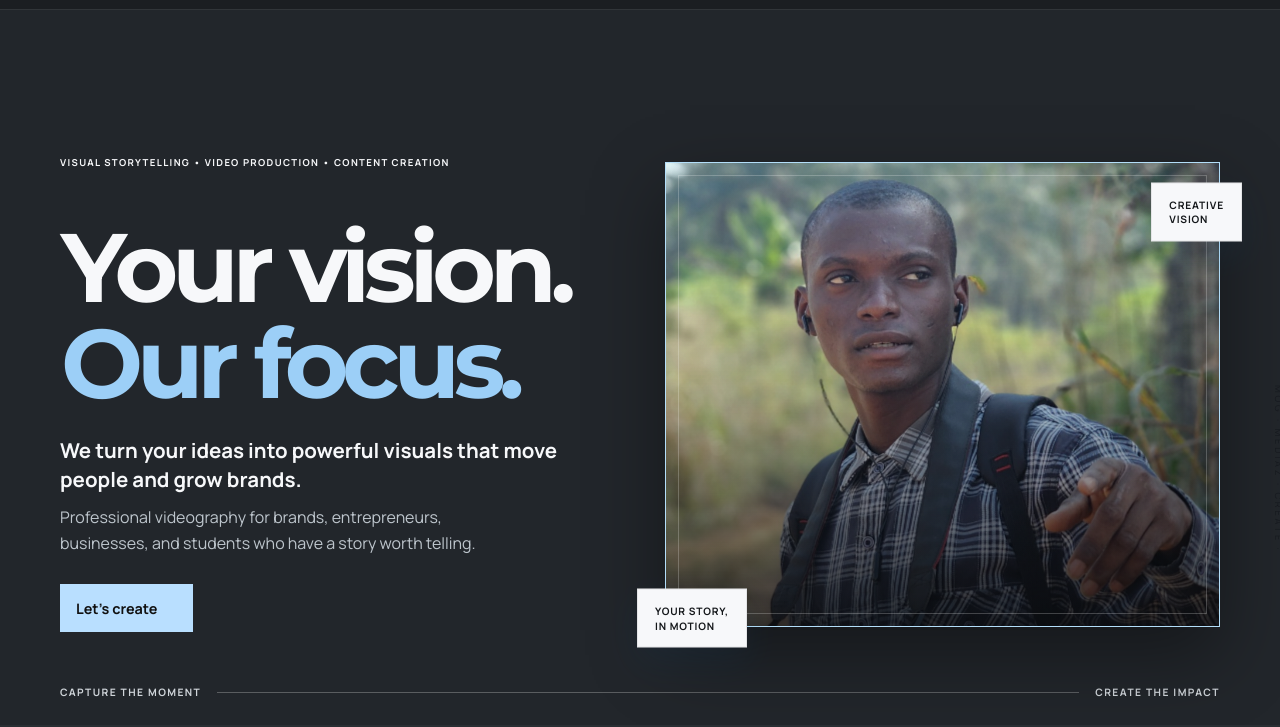
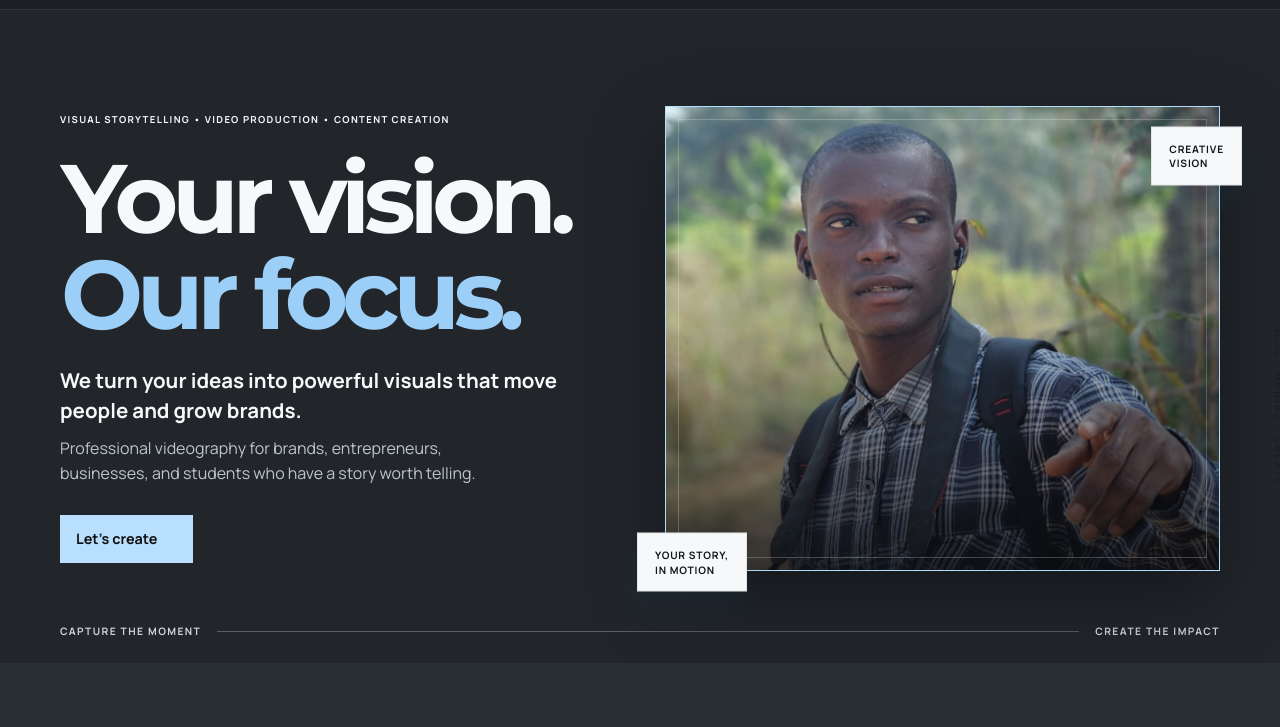
Before and after one commit to Benedictbest/mogmediaz, a plain HTML site: page index.html in a window 1280 px wide. Shown: the part 73-800 px from the top of the page. Drawn offline with Linux system fonts and the light colour scheme.

Commit message:
Update index.html

```diff
--- a/index.html
+++ b/index.html
@@ -36,7 +36,7 @@
         <a class="button button-dark nav-cta" href="#book-us">Book a session <span></span></a>
       </div>
     </nav>
-  </header> <br><br>
+  </header>
 
   <main>
     <section class="hero section-blue" id="home">
@@ -44,7 +44,7 @@
       <div class="hero-glow glow-two"></div>
       <div class="container hero-grid">
         <div class="hero-copy">
-          <p class="eyebrow"></span> VISUAL STORYTELLING • VIDEO PRODUCTION • CONTENT CREATION</p> <br>
+          <p class="eyebrow"></span> VISUAL STORYTELLING • VIDEO PRODUCTION • CONTENT CREATION</p>
           <h1>Your vision.<br><span>Our focus.</span></h1>
           <p class="hero-lead">We turn your ideas into powerful visuals that move people and grow brands.</p>
           <p class="hero-description">Professional videography for brands, entrepreneurs, businesses, and students who have a story worth telling.</p>
```
